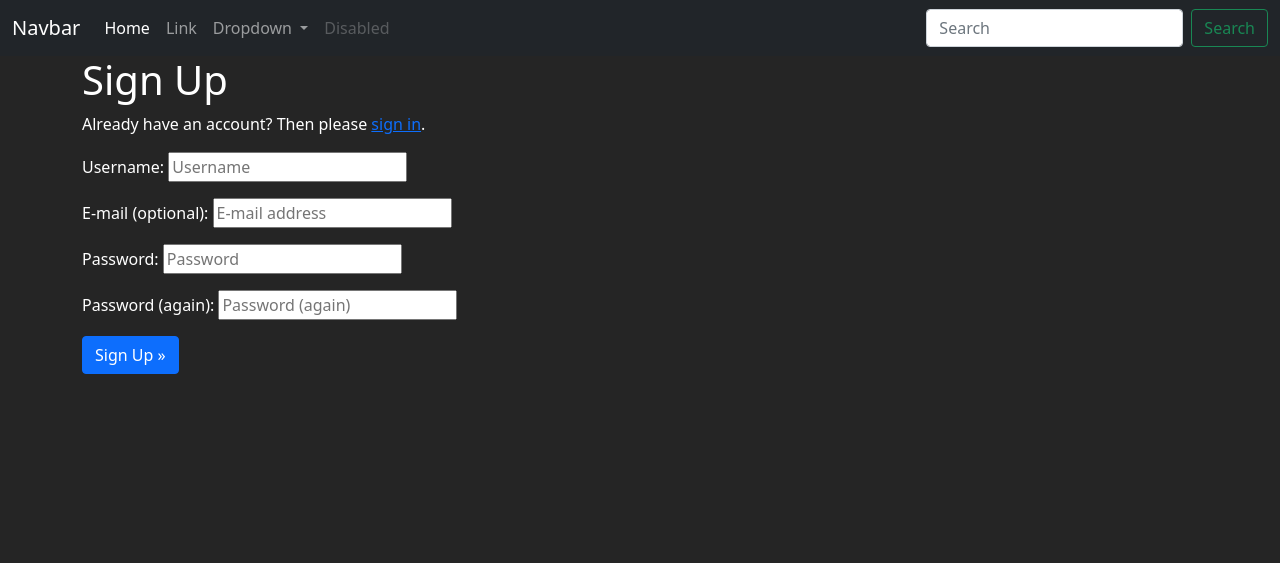
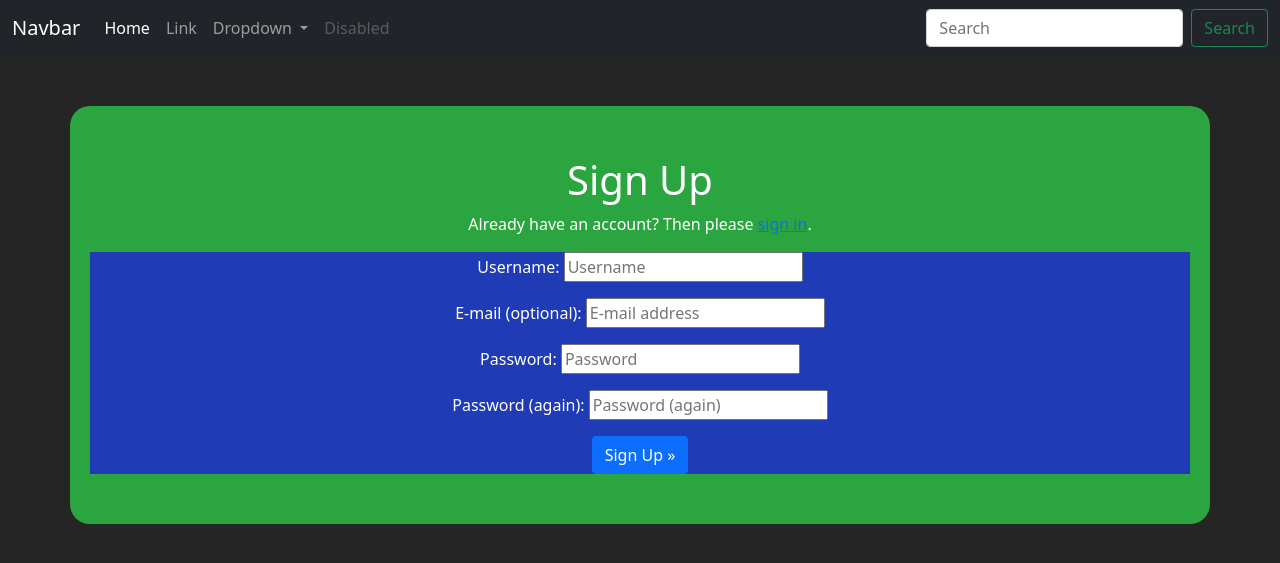
Before and after one commit to dushanka-dev/social-gaming, a Django app: page /accounts/signup/ in a window 1280 px wide. Shown: the top 563 px of the page. Run offline with Django 3.2, Linux system fonts and the light colour scheme.

Commit message:
Add basic sign up form styles

```diff
--- a/static/css/style.css
+++ b/static/css/style.css
@@ -18,3 +18,18 @@ body {
 .signup-form {
     background-color: rgb(158, 168, 148);
 }
+
+/* AllAuth  */
+
+.signup-container {
+    background-color: rgb(42, 165, 63);
+    justify-content: center;
+    text-align: center;
+    margin-top: 50px;
+    padding: 50px 20px;
+    border-radius: 20px;
+}
+
+#signup_form {
+    background-color: rgb(31, 59, 182);
+}
```
